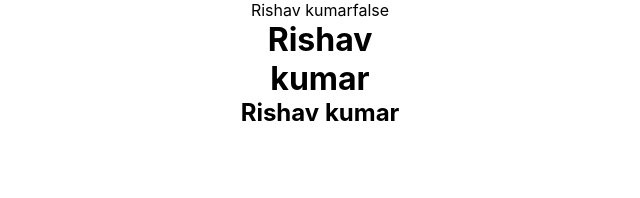
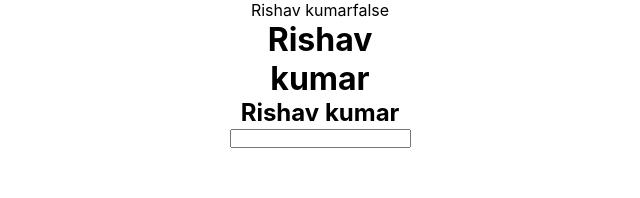
Before and after one commit to Rishu2000/typescript-react, a React (Create React App) app: page / in a window 1280 px wide. Shown: the top 198 px of the page, without its empty margins (320-960 px from the left). Built offline with nearby package versions, Linux system fonts and the light colour scheme.

Commit message:
Use useRef hook in typescript.

```diff
--- a/src/compoents/TextField.tsx
+++ b/src/compoents/TextField.tsx
@@ -1,4 +1,4 @@
-import React, {useState} from 'react'
+import React, {useRef, useState} from 'react'
 
 interface Person {
     firstName: string;
@@ -15,15 +15,18 @@ interface Props {
 const TextField: React.FC<Props> = (Props) => {
 
 const [count, setCount] = useState<string>(Props.text);
+const inputRef = useRef<HTMLInputElement>(null);
+const divRef = useRef<HTMLDivElement>(null);
 
     return (
-        <div>
+        <div ref={divRef}>
             {Props.text}
             {Props.ok?Props.funStr:"false"}
             {Props.num}
             <h1>{Props.obj.firstName}</h1>
             <h1>{Props.obj.lastName}</h1>
             <h2>{count}</h2>
+            <input ref={inputRef}/>
         </div>
     )
 }
```
